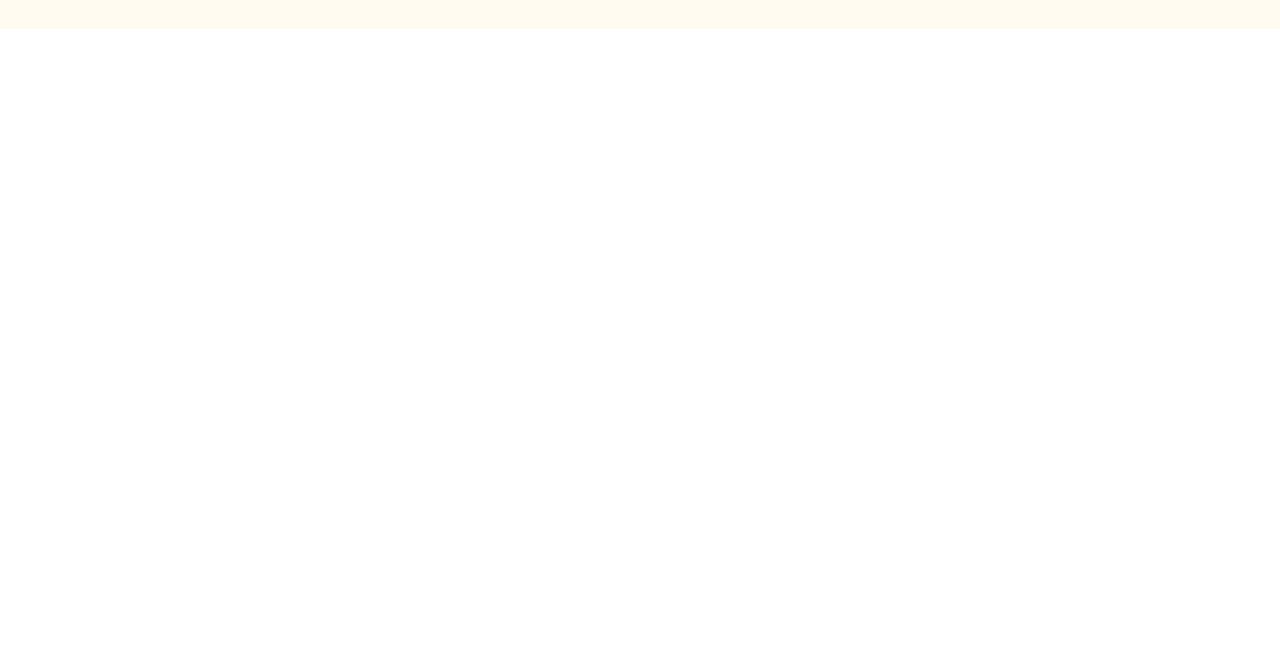
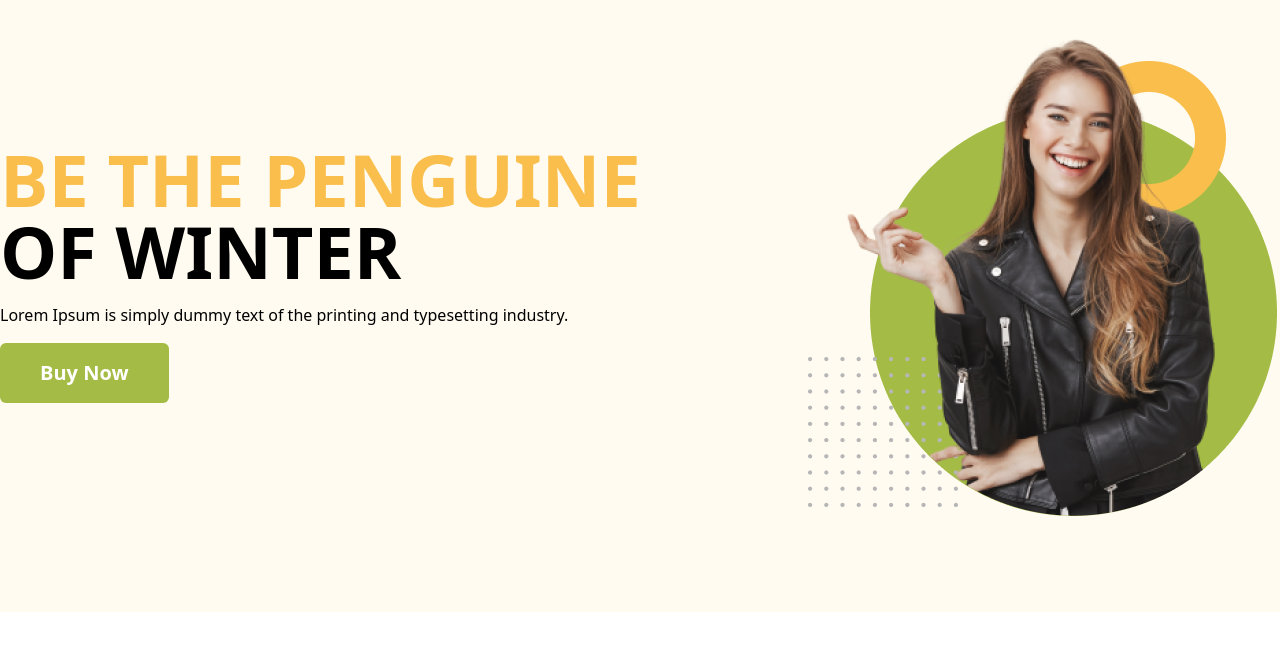
Before and after one commit to SuraiyaAkterTrishna/penguine-fashion-tailwind, a plain HTML site: page index.html in a window 1280 px wide. Shown: the part 75-726 px from the top of the page. Drawn offline with nearby package versions, Linux system fonts and the light colour scheme.

Commit message:
banner done

```diff
--- a/index.html
+++ b/index.html
@@ -1,5 +1,6 @@
 <!DOCTYPE html>
 <html lang="en">
+
 <head>
   <meta charset="UTF-8">
   <meta http-equiv="X-UA-Compatible" content="IE=edge">
@@ -13,12 +14,16 @@
         extend: {
           colors: {
             clifford: '#da373d',
+            primary: '#FABE4C',
+            penguine_bg: '#FFFBF0',
+            penguine_btn: '',
           }
         }
       }
     }
   </script>
 </head>
+
 <body>
   <!--
       ------------------------------------------------------------------------------------------------------
@@ -41,10 +46,22 @@
     </nav>
   </header>
   <main>
-
+    <section class="banner bg-penguine_bg pb-24">
+      <div class="container mx-auto flex justify-between items-center">
+        <div class="banner-info space-y-4">
+          <h1 class="text-7xl uppercase font-bold"><span class="block text-primary">Be the penguine </span>of winter</h1>
+          <p>Lorem Ipsum is simply dummy text of the printing and typesetting industry.</p>
+          <button class="bg-[#a4bc46] px-10 py-4 rounded-md font-bold text-white text-xl">Buy Now</button>
+        </div>
+        <div class="banner-thumbnail">
+          <img width="100%" src="images/model.png" alt="">
+        </div>
+      </div>
+    </section>
   </main>
   <footer>
 
   </footer>
 </body>
+
 </html>
```
Lines whose indentation alone changed are shown as unchanged.
